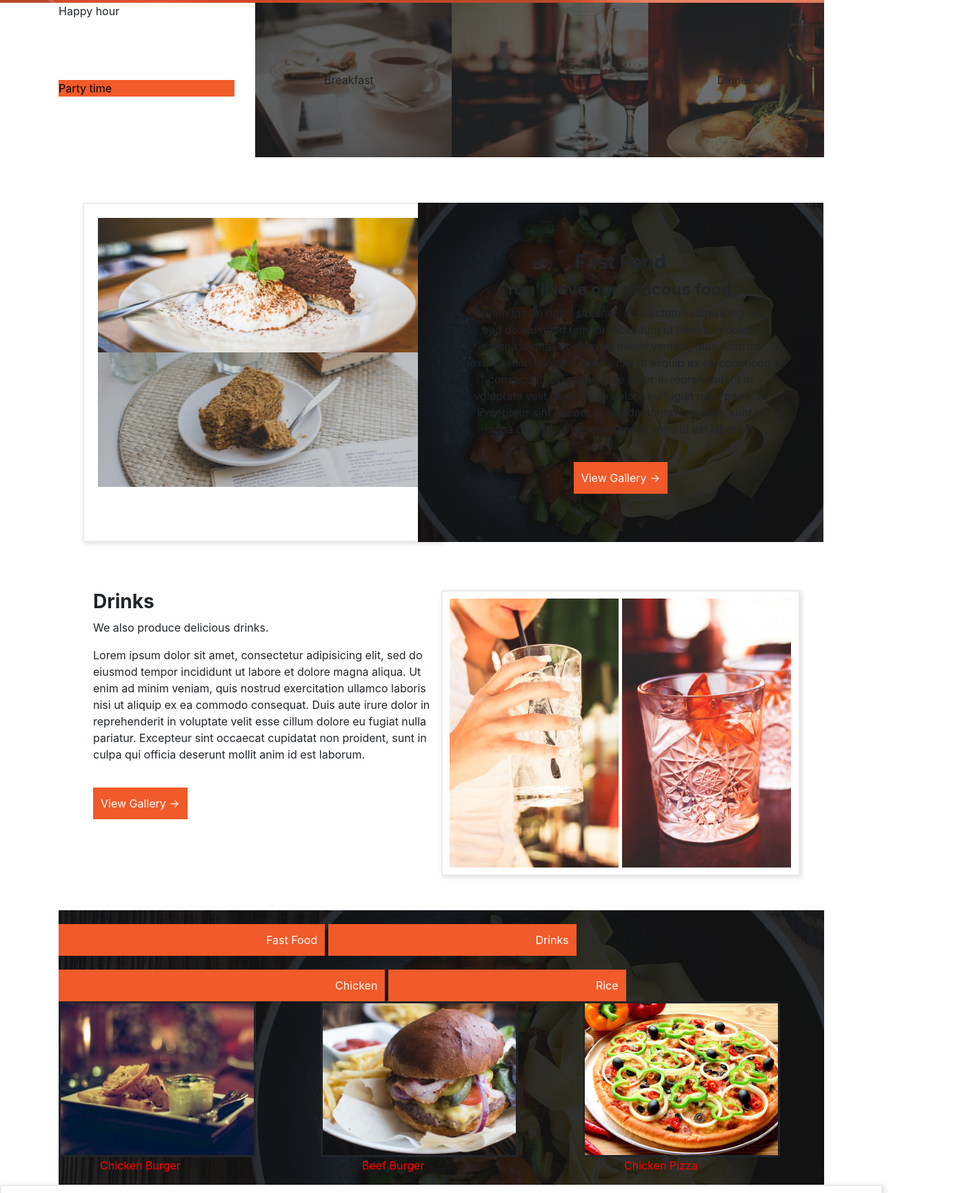
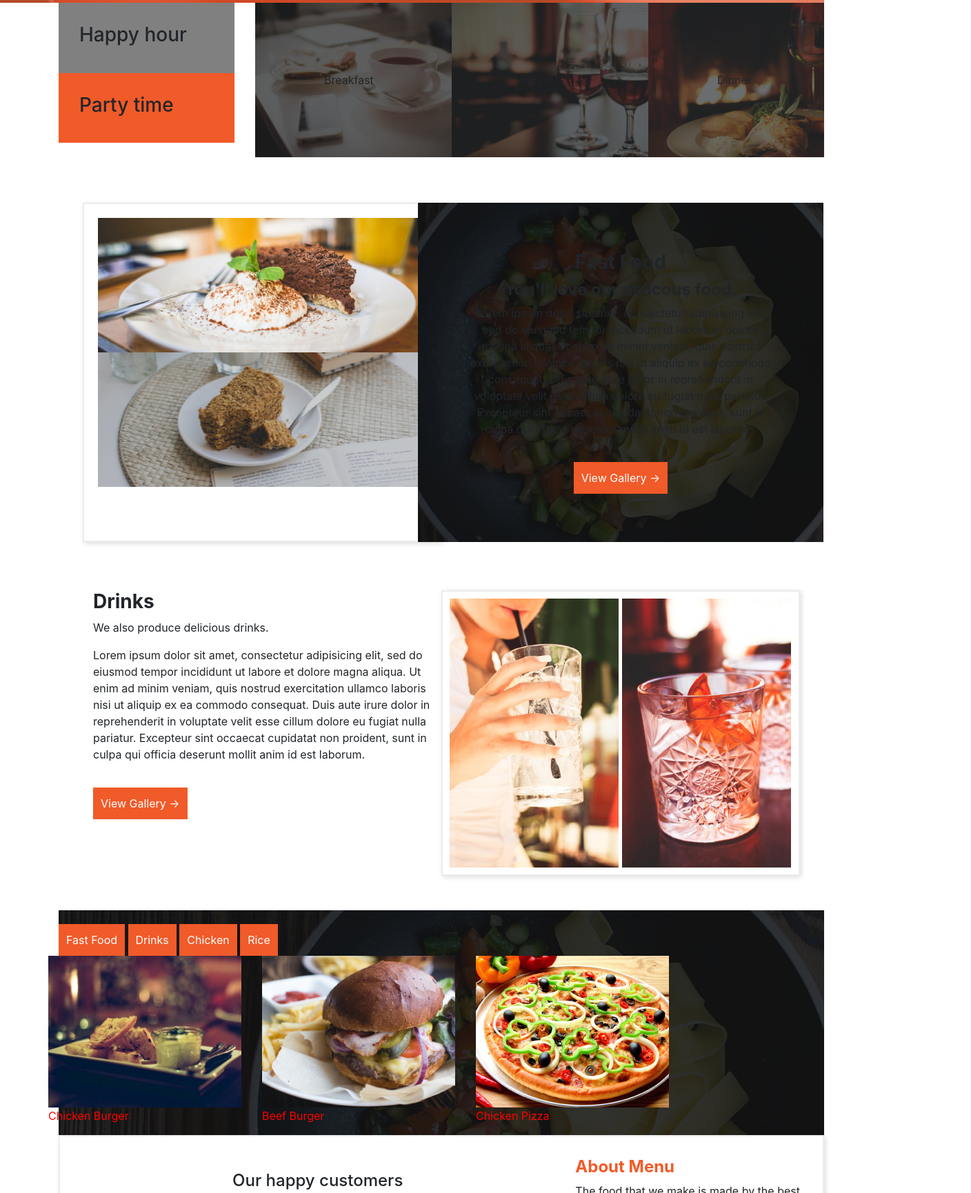
Before and after one commit to KellenNjoroge/Anita-kitchen_Kellen, a plain HTML site: page index.html in a window 1280 px wide. Shown: the part 658-2388 px from the top of the page at 69% size, 1408 px wide, since content can reach past the window. Drawn offline with nearby package versions, Linux system fonts and the light colour scheme; files whose address does not match are found by name.

Commit message:
changes to party time and happy hour

```diff
--- a/css/styles.css
+++ b/css/styles.css
@@ -25,13 +25,13 @@ body {
   font-family:serif;
   font-size: 20px;
 }
-#happyhour{
-  color: black;
-  background-color: lightgrey;
+.tom{
+  background-color: grey;
+  padding: 30px;
 }
-#partytime{
-  color: black;
+.jerry{
   background-color: #f15a29;
+  padding: 30px;
 }
 #breakfast {
   background-image: url("../assets/foodtop/breakfast.jpg");
@@ -53,8 +53,8 @@ body {
 #breakfast:hover,
 #lunch:hover,
 #dinner:hover,
-#happyhour:hover,
-#partytime:hover {
+.tom:hover,
+.jerry:hover {
   color:black;
   opacity:0.7;
 }
@@ -64,24 +64,11 @@ body {
 .container-sa img{
 	padding: auto;
 	margin: auto;
-	border-style: solid;
 }
 .container-sa p{
 	color: red;
-	padding-left: 60px;
 }
-#btn4{
-	padding-left: 300px;
-}
-#btn3{
-	padding-left: 400px;
-}
-#btn2{
-	padding-left: 300px;
-}
-#btn1{
-	padding-left: 300px;
-}
+
 #btn {
 	color: #lightgrey;
 }
--- a/index.html
+++ b/index.html
@@ -20,13 +20,14 @@
         </div>
       </div>
         <div class="row">
-          <div class="col-md-3">
-            <p id="happy hour">Happy hour</p>
-            <br>
-            <br>
-            <br>
-            <p id="partytime">Party time</p>
+          <div class="col-md-3 happyhour">
+            <div class="tom">
+            <h3 id="text1">Happy hour</h3>
           </div>
+          <div class="jerry">
+            <h3 id="text2">Party time</h3>
+          </div>
+        </div>
           <div class="col-md-3">
             <p id="breakfast">Breakfast</p>
           </div>
@@ -77,11 +78,14 @@
           </div>
         </div>
         <div class="container-sa">
-          <button id="btn1" class="navbtn">Fast Food</button>
-          <button id="btn2" class="navbtn">Drinks</button>
-          <button id="btn3" class="navbtn">Chicken</button>
-          <button id="btn4" class="navbtn">Rice</button>
-           <div class="row">
+          <div class="row row-1">
+          <div class="col-md-6">
+           <button id="btn1" class="navbtn">Fast Food</button>
+           <button id="btn2" class="navbtn">Drinks</button>
+           <button id="btn3" class="navbtn">Chicken</button>
+           <button id="btn4" class="navbtn">Rice</button>
+         </div>
+         <div class="row row-2">
           <div class="col-md-4">
                   <img src="assets/fastfood/chickenBurger.jpg">
                   <p>Chicken Burger</p>
@@ -112,16 +116,12 @@
                <div class="item active">
                  <h5> Timothy Richards</h5>
                  <p>Great food! Menu is awesome, their foods are not only great but also have great pricing. I'll highly recommend them.</p>
-                 <img src="assets/customers/p1.png" alt="Customer 1">
                </div>
                <div class="item">
-                 <h5>Mercy Kubania</h5>
-                 <p>Great food! Menu is awesome, their foods are not only great but also have great pricing. I'll highly recommend them.</p>
+                  <img src="assets/customers/p1.png" alt="Customer 1">
+                  <br>
                  <img src="assets/customers/p2.png" alt="Customer 2">
-               </div>
-               <div class="item">
-                 <h5>Gordon Ramsey</h5>
-                 <p>Great food! Menu is awesome, their foods are not only great but also have great pricing. I'll highly recommend them. </p>
+                 <br>
                  <img src="assets/customers/p3.png" alt="Customer 3">
                </div>
              </div>
```
Also changed, not shown: 1 other file.
